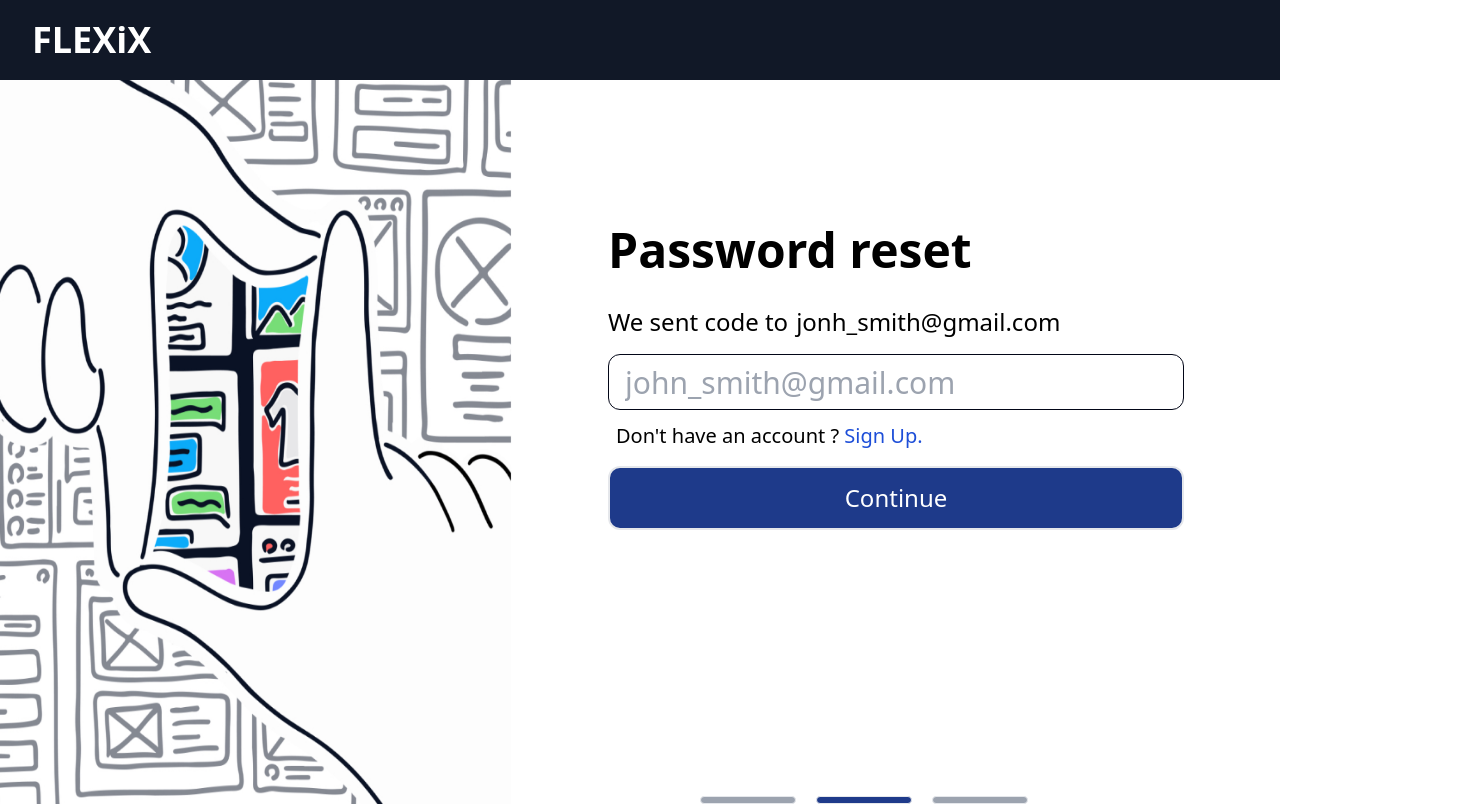
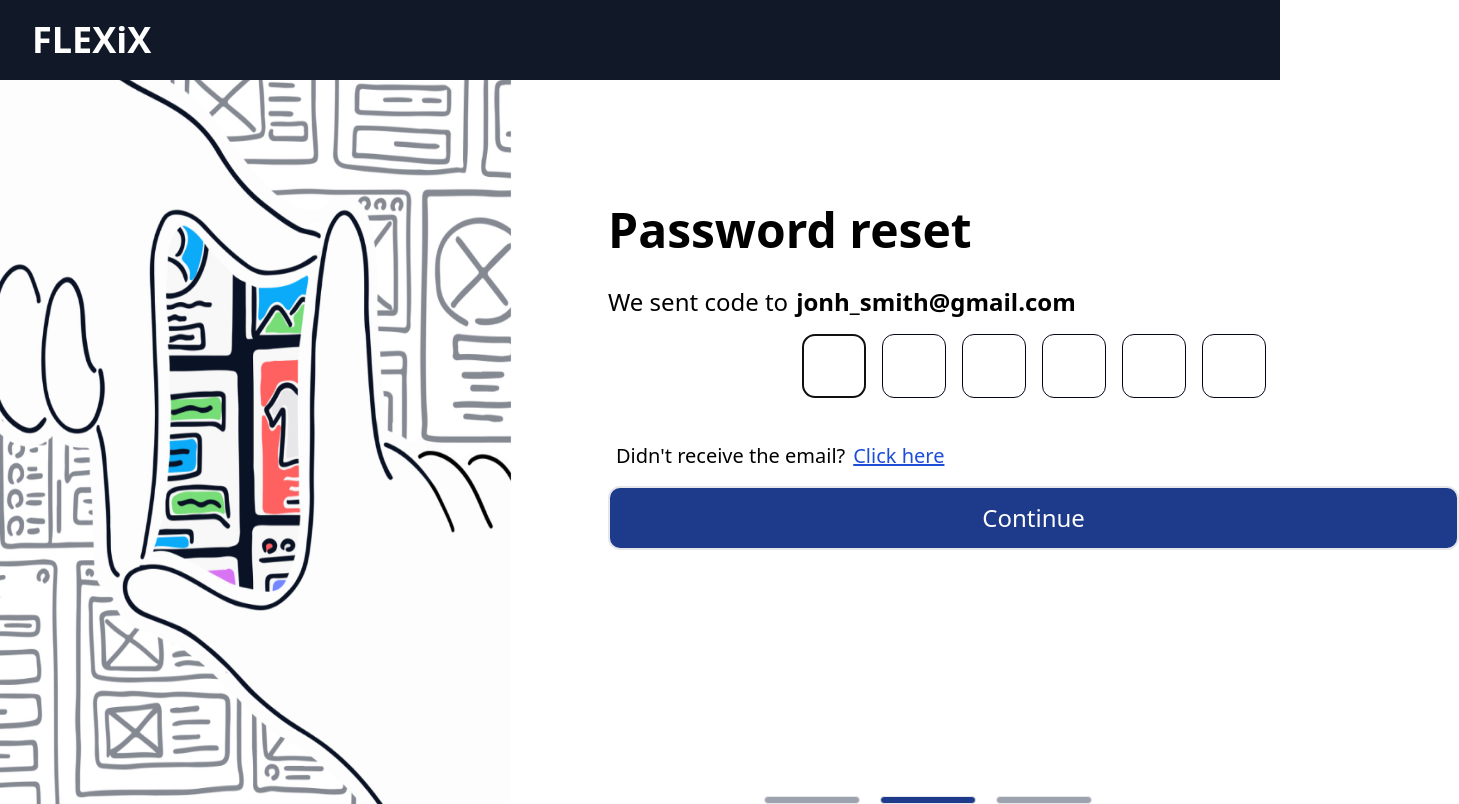
Before and after one commit to flexix-developer/Flexix-Frontend, a React (Create React App) app: page /forgot in a window 1280 px wide. Shown: the whole page, 1459 px wide, since content can reach past the window. Built offline with nearby package versions, Linux system fonts and the light colour scheme.

Commit message:
Edit Forgot Two

```diff
--- a/src/components/ForgotTwo.js
+++ b/src/components/ForgotTwo.js
@@ -1,84 +1,84 @@
-import { Link } from "react-router-dom";
-import { GoArrowLeft } from "react-icons/go";
+import React, { useState, useRef, useEffect } from "react";
 
 function ForgotTwo() {
+  const [numbers, setNumbers] = useState(["", "", "", "", "", ""]);
+  const inputRefs = useRef([]);
+
+  useEffect(() => {
+    // Focus on the first input when the component mounts
+    inputRefs.current[0]?.focus();
+  }, []);
+
+  const handleInputChange = (index, value) => {
+    const newNumber = value.replace(/\D/g, "");
+
+    setNumbers((prevNumbers) => {
+      const newNumbers = [...prevNumbers];
+      newNumbers[index] = newNumber;
+      return newNumbers;
+    });
+
+    // Move focus to the next input when a digit is entered
+    if (value && index < inputRefs.current.length - 1) {
+      inputRefs.current[index + 1]?.focus();
+    }
+  };
+
   return (
-    // <div className="Right w-3/5 h-full flex  items-center ">
-    //   <div className=" h-full flex flex-col">
-    //     <div className="Right-Content mx-24 mr-80 w-90/0 h-5/6 flex  flex-col justify-center mb-40">
-    //       <span className="text-5xl font-semibold mt-20">Password reset</span>
-    //       <form className="mt-8">
-    //         <label className="text-2xl font-normal">
-    //           <div className="flex my-0">
-    //             We sent a code to
-    //             <p className="ml-2 font-semibold "> john_smith@mail.com</p>
-    //           </div>
-
-    //           <input
-    //             className="w-full h-14 border rounded-xl border-slate-950 mt-4 my-2  text-left px-4 py-1 text-3xl"
-    //             type="email"
-    //             name="email"
-    //             placeholder="่john_smith@gmail.com"
-    //           />
-    //         </label>
-    //         <input
-    //           className="bg-blue-900 text-white w-full  h-16 border-2 rounded-xl text-2xl mt-4"
-    //           type="submit"
-    //           value="Continue"
-    //         />
-    //       </form>
-
-    //       <span className="ml-2 text-xl">
-    //         Didn't receive the email?
-    //         <a className="text-blue-700 ml-2" href="/">
-    //           Click here
-    //         </a>
-    //       </span>
-    //       <br />
-    //     </div>
-    //     <div className="flex h-2 justify-center ml-52 mt-8">
-    //       <div className=" w-24  bg-blue-900 mx-2.5 border rounded-xl "></div>
-    //       <div className="w-24  bg-gray-400 mx-2.5 border rounded-xl"></div>
-    //       <div className="w-24  bg-gray-400 mx-2.5 border rounded-xl"></div>
-    //     </div>
-    //   </div>
-    // </div>
-    <div className="Right w-3/5 h-full flex  items-center ">
-      <div className=" h-full flex flex-col">
-        <div className="Right-Content mx-24 mr-80 w-3/4 h-5/6 flex  flex-col justify-center mb-24">
+    <div className="Right w-3/5 h-full flex items-center">
+      <div className="h-full flex flex-col">
+        <div className="Right-Content mx-24 mr-80 w-90/0 h-5/6 flex flex-col justify-center mb-24">
           <span className="text-5xl font-semibold mt-2">Password reset</span>
           <form className="mt-8">
             <label className="text-2xl font-normal">
               <div className="flex m-0">
-                We sent code to <p className="ml-2">jonh_smith@gmail.com</p>
+                We sent code to
+                <p className="ml-2 font-semibold font-semibold">
+                  jonh_smith@gmail.com
+                </p>
               </div>
-              <input
-                className="w-full h-14 border rounded-xl border-slate-950 mt-4 my-2  text-left px-4 py-1 text-3xl"
-                type="email"
-                name="email"
-                placeholder="่john_smith@gmail.com"
-              />
+              <div className="flex justify-center">
+                {numbers.map((value, index) => (
+                  <input
+                    key={index}
+                    className="w-16 h-16 border rounded-xl border-slate-950 mt-4 my-2 mx-2 text-left px-4 py-1 text-3xl text-center"
+                    name="verifycode"
+                    type="text"
+                    value={value}
+                    onChange={(e) => handleInputChange(index, e.target.value)}
+                    maxLength="1"
+                    ref={(el) => (inputRefs.current[index] = el)}
+                  />
+                ))}
+              </div>
+              <br />
               <span className="ml-2 text-xl">
-                Don't have an account ?{" "}
-                <a className="text-blue-700" href="/">
-                  Sign Up.
+                Didn't receive the email?
+                <a className="text-blue-700 ml-2 underline cursor-pointer">
+                  Click here
                 </a>
               </span>
             </label>
             <input
-              className="bg-blue-900 text-white w-full  h-16 border-2 rounded-xl text-2xl mt-4"
+              className="bg-blue-900 text-white w-full h-16 border-2 rounded-xl text-2xl mt-4"
               type="submit"
               value="Continue"
             />
           </form>
         </div>
         <div className="flex h-2 justify-center mr-16 mt-8">
-          <div className=" w-24   bg-gray-400 mx-2.5 border rounded-xl "></div>
-          <div className="w-24  bg-blue-900 mx-2.5 border rounded-xl"></div>
-          <div className="w-24  bg-gray-400 mx-2.5 border rounded-xl"></div>
+          {Array.from({ length: 3 }).map((_, index) => (
+            <div
+              key={index}
+              className={`w-24 bg-${
+                index === 1 ? "blue-900" : "gray-400"
+              } mx-2.5 border rounded-xl`}
+            ></div>
+          ))}
         </div>
       </div>
     </div>
   );
 }
+
 export default ForgotTwo;
```
